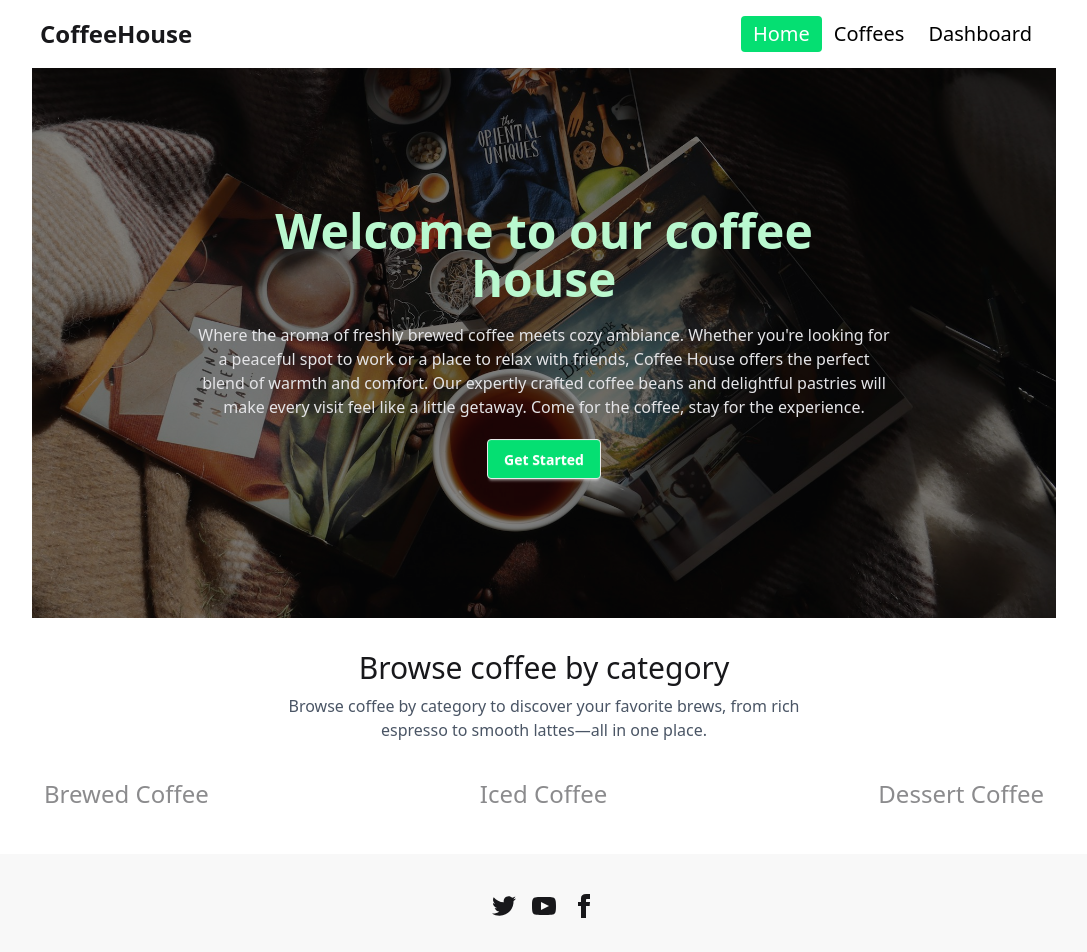
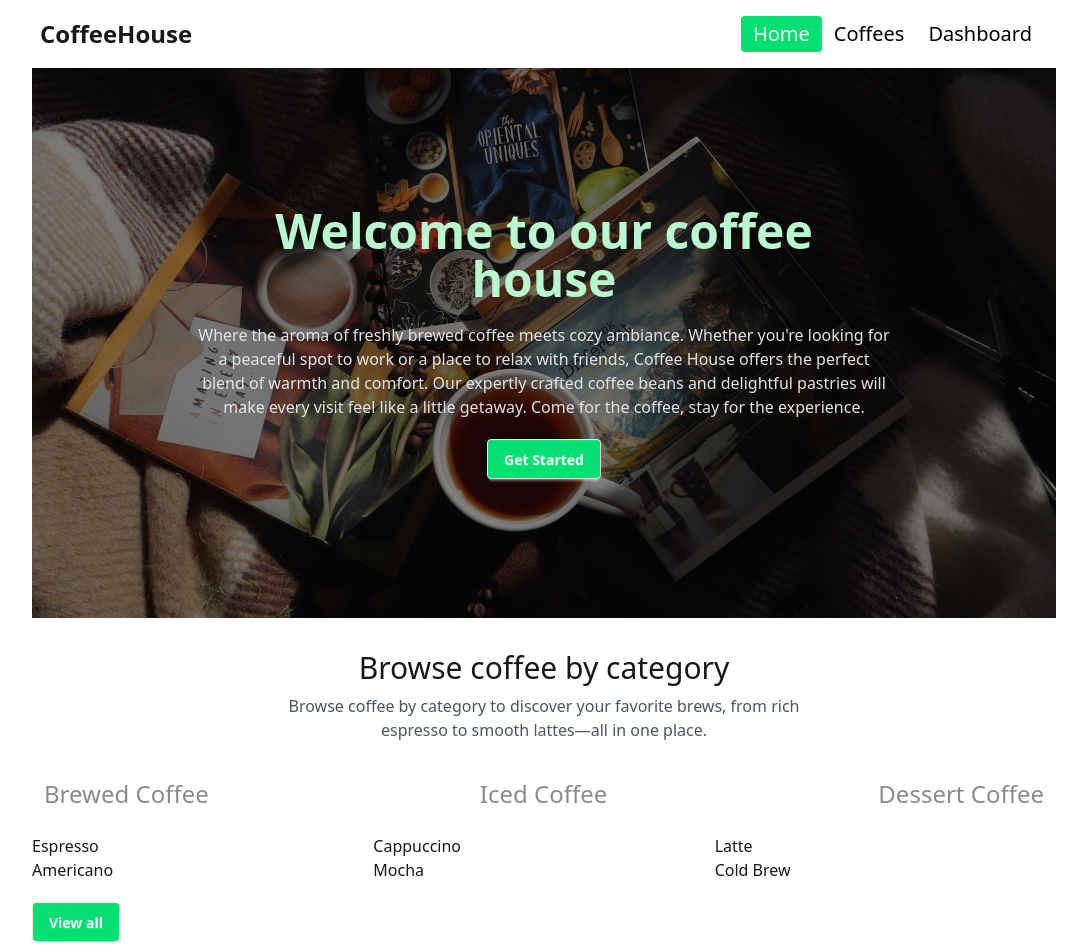
Before and after one commit to rajiasultanashraboni/Coffee-house-project-with-react-router, a React (Vite) app: page / in a window 1280 px wide. Shown: the top 952 px of the page, without its empty margins (96-1183 px from the left). Built offline with nearby package versions, Linux system fonts and the light colour scheme.

Commit message:
category section is active here

```diff
--- a/src/components/Card.jsx
+++ b/src/components/Card.jsx
@@ -1,10 +1,10 @@
 import React from 'react';
 
-const Card = ({coffee}) => {
+const Card = ({coffee,coffeess}) => {
     const {nutrition_info,ingredients,category,image,name}= coffee
     return (
         <div>
-
+            {name}
         </div>
     );
 };
--- a/src/components/Categories.jsx
+++ b/src/components/Categories.jsx
@@ -1,14 +1,14 @@
 import React from "react";
-import { Link } from "react-router-dom";
+import { NavLink } from "react-router-dom";
 
 const Categories = ({ categories }) => {
   return (
     <div className="">
       <div role="tablist" className="tabs w-[80%] mx-auto flex justify-between items-center  mt-8 ">
         {categories.map((category,idx) => (
-          <Link to={`/category/${category.category}`} key={idx} role="tab" className="tab text-2xl">
+          <NavLink to={`/category/${category.category}`} key={idx} role="tab" className={({isActive})=>`tab text-2xl ${isActive?'bg-green-400 !text-white rounded-lg':''}`}>
             {category.category}
-          </Link>
+          </NavLink>
         ))}
       </div>
     </div>
--- a/src/components/CoffeeCaeds.jsx
+++ b/src/components/CoffeeCaeds.jsx
@@ -1,18 +1,35 @@
-import React from "react";
-import { useLoaderData, useParams } from "react-router-dom";
+import React, { useEffect, useState } from "react";
+import { useLoaderData, useNavigate, useParams } from "react-router-dom";
 import Card from "./Card";
 
 const CoffeeCaeds = () => {
-  const coffees = useLoaderData();
-  console.log(coffees);
+    const navigate = useNavigate()
+  const [coffees, setCoffees] = useState([]);
+  const data = useLoaderData();
+  //   console.log(coffees);
   const { category } = useParams();
-  console.log(category);
+
+  useEffect(() => {
+    if (category) {
+      const filteredByCategory = [...data].filter(
+        (coffee) => coffee.category === category
+      );
+      setCoffees(filteredByCategory);
+    } else {
+      setCoffees(data.slice(0, 6));
+    }
+  }, [category, data]);
   return (
-    <div className="grid grid-cols-1 md:grid-cols-2 lg:grid-cols-3">
-      {coffees.map((coffee, idx) => (
-        <Card key={idx} coffee={coffee} />
-      ))}
-    </div>
+    <>
+      <div className="grid grid-cols-1 md:grid-cols-2 lg:grid-cols-3 w-[80%] mx-auto mt-5">
+        {coffees.map((coffee, idx) => (
+          <Card key={idx} coffee={coffee} coffees={coffees} />
+        ))}
+      </div>
+      <div className=" w-[80%] mx-auto mt-5">
+      <button className="btn bg-green-400 text-white" onClick={()=>{navigate('/coffees')}}>View all</button>
+      </div>
+    </>
   );
 };
 
--- a/src/layouts/MainLayouts.jsx
+++ b/src/layouts/MainLayouts.jsx
@@ -5,11 +5,11 @@ import { Outlet } from 'react-router-dom';
 
 const MainLayouts = () => {
     return (
-        <div className='min-h-screen'>
+        <div >
             {/* navbar  */}
             <Navbar></Navbar>
             {/* dynamich section  */}
-            <div className='flex-grow'>
+            <div className='min-h-[calc(100vh-280px)]'>
             <Outlet></Outlet>
             </div>
             {/* footer  */}
--- a/src/route/Route.jsx
+++ b/src/route/Route.jsx
@@ -15,6 +15,11 @@ const routes = createBrowserRouter([
             element:<Home></Home>,
             loader: ()=>fetch('../categories.json'),
             children:[
+              {
+                path:'/',
+                element:<CoffeeCaeds></CoffeeCaeds>,
+                loader:()=>fetch('../coffees.json')
+              },
               {
                 path:'/category/:category',
                 element:<CoffeeCaeds></CoffeeCaeds>,
```
